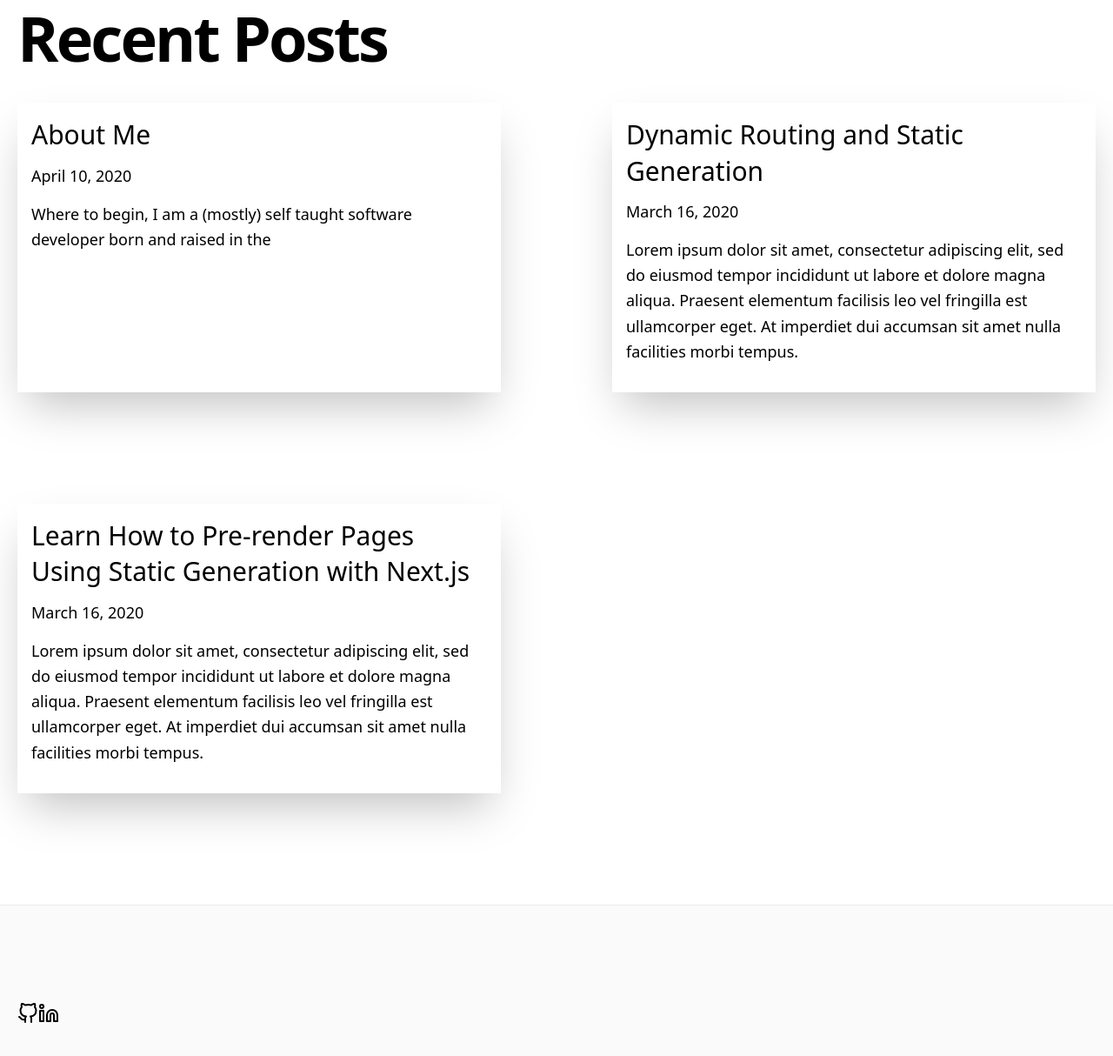
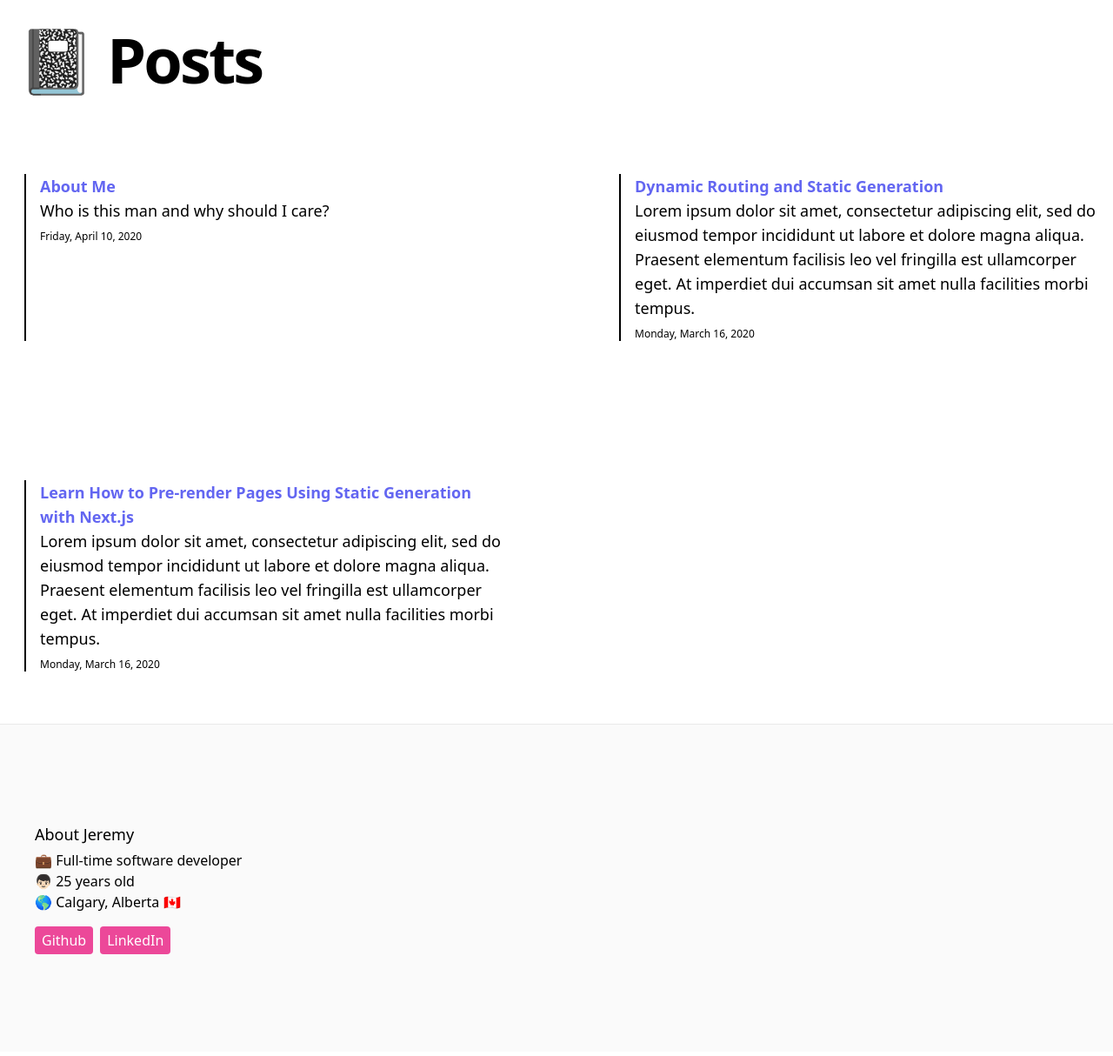
Before and after one commit to Kyzerbread/portfolio, a Next.js app: page /posts in a window 1280 px wide. Shown: the top 1214 px of the page at 87% size. Built offline with nearby package versions, Linux system fonts and the light colour scheme.

Commit message:
updates
Small fixes and designs

```diff
--- a/_posts/about-me.md
+++ b/_posts/about-me.md
@@ -1,10 +1,10 @@
 ---
 title: 'About Me'
-excerpt: 'Where to begin, I am a (mostly) self taught software developer born and raised in the '
+excerpt: 'Who is this man and why should I care?'
 coverImage: '/assets/blog/preview/cover.jpg'
 date: '2020-04-10T05:35:07.322Z'
 author:
-  name: Joe Haddad
+  name: Jeremy Kaiser
   picture: '/assets/blog/authors/joe.jpeg'
 ogImage:
   url: '/assets/blog/preview/cover.jpg'
--- a/components/avatar.js
+++ b/components/avatar.js
@@ -1,8 +1,8 @@
 export default function Avatar({ name, picture }) {
   return (
     <div className="flex items-center">
-      <img src={picture} className="w-12 h-12 rounded-full mr-4" alt={name} />
-      <div className="text-xl font-bold">{name}</div>
+      {/* <img src={picture} className="w-12 h-12 rounded-full mr-4" alt={name} /> */}
+      <div className="text-xl font-bold">👦🏻 {name}</div>
     </div>
   )
 }
--- a/components/footer.js
+++ b/components/footer.js
@@ -9,16 +9,36 @@ const linkStyle = {
 
 export default function Footer() {
 
-
+  const getAge = () => {
+    var today = new Date();
+    var birthDate = new Date("May 09, 1995 11:13:00");
+    var age = today.getFullYear() - birthDate.getFullYear();
+    var m = today.getMonth() - birthDate.getMonth();
+    if (m < 0 || (m === 0 && today.getDate() < birthDate.getDate())) {
+      age--;
+    }
+    return age;
+  }
 
   const handleGithub = () => window.open('https://github.com/Kyzerbread', '_blank');
-  const handleLuinkedIn = () => window.open('https://linkedin.com/in/jeremy-kaiser-445115a4', '_blank');
+  const handleLinkedIn = () => window.open('https://linkedin.com/in/jeremy-kaiser-445115a4', '_blank');
 
   return (
     <footer className="bg-accent-1 border-t border-accent-2">
       <Container>
         <div className="py-28 flex flex-col lg:flex-row items-center">
-          <GitHub style={linkStyle} onClick={handleGithub}/> <Linkedin style={linkStyle} onClick={handleLuinkedIn} />
+          <Container>
+            <p className="text-lg mb-1">About Jeremy</p>
+            <p className="text-md">💼 Full-time software developer</p>
+            <p className="text-md">👦🏻 {getAge()} years old</p>
+            <p className="text-md mb-4">🌎 Calgary, Alberta 🇨🇦</p>
+            <button onClick={handleGithub} className="bg-pink-500 hover:bg-pink-700 text-white py-1 px-2 rounded mr-2">
+              Github
+            </button>
+            <button onClick={handleLinkedIn} className="bg-pink-500 hover:bg-pink-700 text-white py-1 px-2 rounded">
+              LinkedIn
+            </button>
+          </Container>
         </div>
       </Container>
     </footer>
--- a/components/more-stories.js
+++ b/components/more-stories.js
@@ -1,24 +1,23 @@
 import PostPreview from '../components/post-preview'
 import Paper from '../components/paper'
+const options = { weekday: 'long', year: 'numeric', month: 'long', day: 'numeric' };
 
 export default function MoreStories({ posts }) {
   return (
     <section>
 
       <div className="grid grid-cols-1 md:grid-cols-2 md:gap-x-16 lg:gap-x-32 gap-y-20 md:gap-y-32 mb-32">
-        {posts.map((post) => (
-          <Paper>
-            <PostPreview
-              key={post.slug}
-              title={post.title}
-              coverImage={post.coverImage}
-              date={post.date}
-              author={post.author}
-              slug={post.slug}
-              excerpt={post.excerpt}
-            />
-          </Paper>
-        ))}
+        {posts.map(post => {
+          let date = new Date(post.date);
+          return (
+            <div className="ml-2 mb-8 pl-4 post">
+              <p className="text-lg text-indigo-500 font-bold"><a href={`/posts/${post.slug}`}>{post.title}</a></p>
+              <p className="text-lg mb-2">{post.excerpt}</p>
+              <p className="text-xs">{date.toLocaleDateString("en-US", options)}</p>
+              {/* <p className="text-sm text-green-600"><a href={`/posts/${post.slug}`}>Continue reading</a></p> */}
+            </div>
+          )
+        })}
       </div>
     </section>
   )
--- a/components/post-header.js
+++ b/components/post-header.js
@@ -1,24 +1,15 @@
 import Avatar from '../components/avatar'
 import DateFormatter from '../components/date-formatter'
-import CoverImage from '../components/cover-image'
 import PostTitle from '../components/post-title'
 
 export default function PostHeader({ title, coverImage, date, author }) {
   return (
     <>
       <PostTitle>{title}</PostTitle>
-      <div className="hidden md:block md:mb-12">
+      <div className="max-w-2xl mx-auto">
         <Avatar name={author.name} picture={author.picture} />
-      </div>
-      <div className="mb-8 md:mb-16 sm:mx-0">
-        <CoverImage title={title} src={coverImage} height={620} width={1240} />
-      </div>
-      <div className="max-w-2xl mx-auto">
-        <div className="block md:hidden mb-6">
-          <Avatar name={author.name} picture={author.picture} />
-        </div>
         <div className="mb-6 text-lg">
-          <DateFormatter dateString={date} />
+          📅 <DateFormatter dateString={date} />
         </div>
       </div>
     </>
--- a/components/post-title.js
+++ b/components/post-title.js
@@ -1,6 +1,6 @@
 export default function PostTitle({ children }) {
   return (
-    <h1 className="text-6xl md:text-7xl lg:text-8xl font-bold tracking-tighter leading-tight md:leading-none mb-12 text-center md:text-left">
+    <h1 className="text-5xl md:text-6xl lg:text-7xl font-bold tracking-tighter leading-tight md:leading-none mb-12 text-center">
       {children}
     </h1>
   )
--- a/pages/index.js
+++ b/pages/index.js
@@ -17,8 +17,10 @@ const styles = [
 ].join(';')
 console.log(msg, styles);
 
+const options = { weekday: 'long', year: 'numeric', month: 'long', day: 'numeric' };
+
 export default function Index({ allPosts }) {
-  const morePosts = allPosts;
+  const mostRecentPosts = allPosts.slice(0, 2);
   return (
     <>
       <Layout>
@@ -26,10 +28,26 @@ export default function Index({ allPosts }) {
           <title>Jeremy Kaiser</title>
         </Head>
         <Container>
-            <h1 className="text-7xl font-bold tracking-tight md:tracking-tighter leading-none mb-4 mt-8">
-              Hello, <p>I'm <span className="text-indigo-500">Jeremy Kaiser</span></p>
-            </h1>
-            <p>Just a simple software developer</p>
+          <h1 className="text-7xl font-bold tracking-tight md:tracking-tighter leading-none mb-4 mt-8">
+            Hello! 👋<p>I'm <span className="text-indigo-500">Jeremy Kaiser</span></p>
+          </h1>
+          <p className="text-xl mb-24">I design and develop applications because I think software is pretty f$*%!ng cool. 😎</p>
+
+          <p className="text-xl mb-4">📓 Recent posts:</p>
+          <div className="flex flex-col ...">
+            {mostRecentPosts.map((post, index) => {
+              let date = new Date(post.date);
+              return (
+                <div className="ml-2 mb-8 pl-4 post max-w-xl" key={index}>
+                  <p className="text-lg text-indigo-500 font-bold"><a href={`/posts/${post.slug}`}>{post.title}</a></p>
+                  <p className="text-lg mb-2">{post.excerpt}</p>
+                  <p className="text-xs">{date.toLocaleDateString("en-US", options)}</p>
+                </div>
+              )
+            })}
+          </div>
+
+          <p className="text-xl mt-4">Hungry for more? You can check out all my blogs <a href="/posts" className="text-blue-500 hover:text-blue-700">here</a>.</p>
         </Container>
       </Layout>
     </>
--- a/pages/posts/[slug].js
+++ b/pages/posts/[slug].js
@@ -27,9 +27,9 @@ export default function Post({ post, morePosts, preview }) {
             <article className="mb-32">
               <Head>
                 <title>
-                  {post.title} | Next.js Blog Example with {CMS_NAME}
+                  {post.title} | Jeremy Kaiser
                 </title>
-                <meta property="og:image" content={post.ogImage.url} />
+                {/* <meta property="og:image" content={post.ogImage.url} /> */}
               </Head>
               <PostHeader
                 title={post.title}
--- a/pages/posts/index.js
+++ b/pages/posts/index.js
@@ -12,12 +12,12 @@ export default function Index({ allPosts }) {
     <>
       <Layout>
         <Head>
-          <title>Blogs</title>
+          <title>Posts</title>
         </Head>
         <Container>
-        <h2 className="mb-8 text-4xl md:text-7xl font-bold tracking-tighter leading-tight">
-          Recent Posts
-        </h2>
+          <h1 className="text-7xl font-bold tracking-tight md:tracking-tighter leading-none mb-24 mt-8">
+           📓 Posts
+          </h1>
           {morePosts.length > 0 && <MoreStories posts={morePosts} />}
         </Container>
       </Layout>
--- a/styles/index.css
+++ b/styles/index.css
@@ -7,15 +7,8 @@
 /* Stop purging. */
 
 /* Write you own custom component styles here */
-.paper {
-  padding: 16px;
-  box-shadow: 0 1px 3px rgba(0,0,0,0.12), 0 1px 2px rgba(0,0,0,0.24);
-  transition: all 0.3s cubic-bezier(.25,.8,.25,1);
-  border-radius: 4px;
-}
-
-.paper:hover {
-    box-shadow: 0 14px 28px rgba(0,0,0,0.25), 0 10px 10px rgba(0,0,0,0.22);
+.post {
+  border-left: 2px solid black;
 }
 
 /* Start purging... */
```
